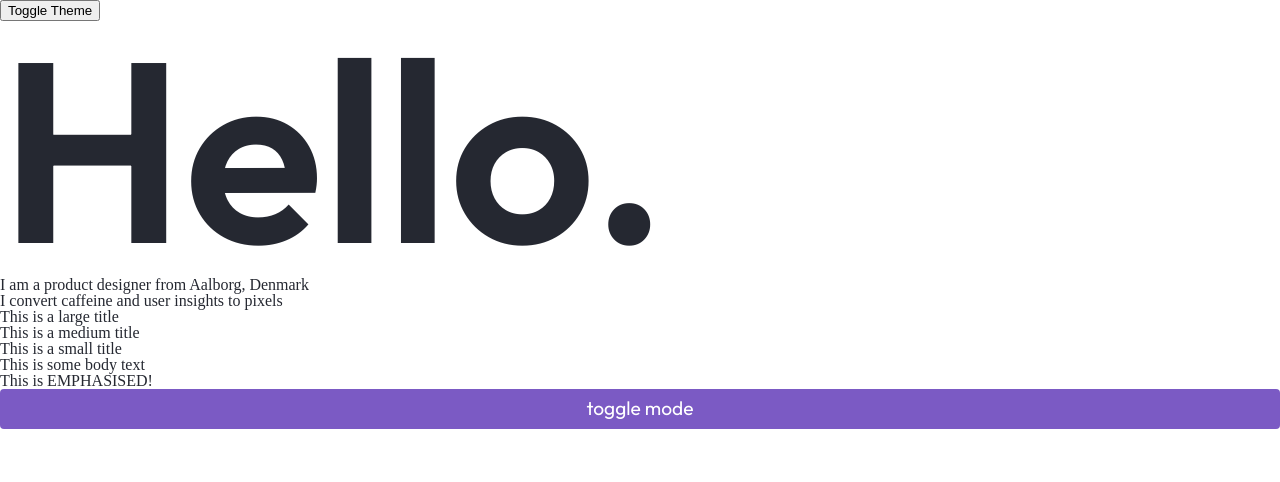
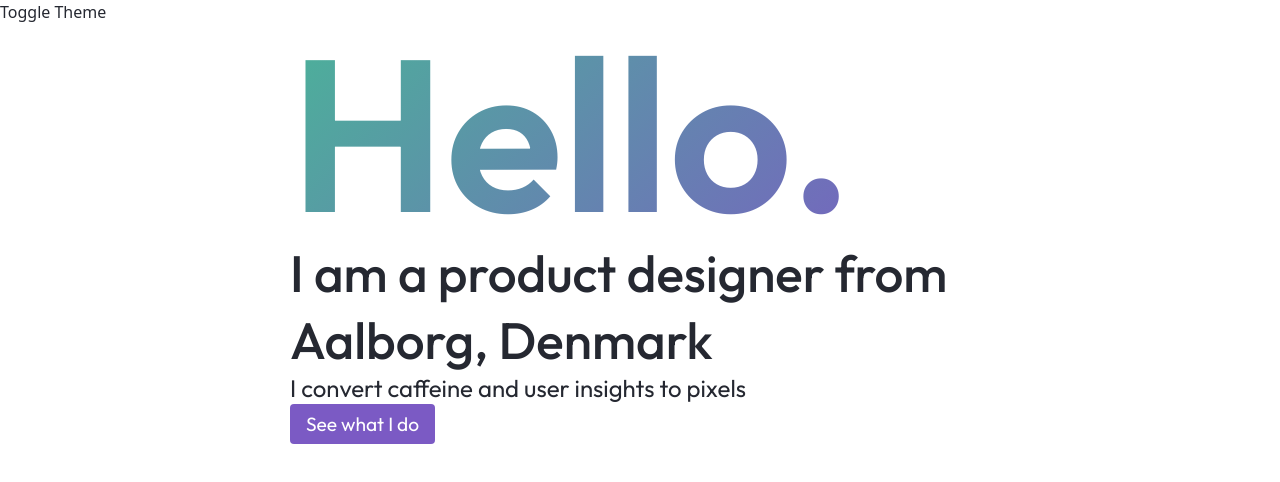
Before and after one commit to moarpie/2023-portfolio, a Svelte app: page / in a window 1280 px wide. Shown: the top 482 px of the page. Built offline with nearby package versions, Linux system fonts and the light colour scheme.

Commit message:
More theme stuff

```diff
--- a/index.html
+++ b/index.html
@@ -6,7 +6,7 @@
 
     <link rel="preconnect" href="https://fonts.googleapis.com">
 <link rel="preconnect" href="https://fonts.gstatic.com" crossorigin>
-<link href="https://fonts.googleapis.com/css2?family=Inter:wght@400;600&family=Outfit:wght@400;600&display=swap" rel="stylesheet">
+<link href="https://fonts.googleapis.com/css2?family=Inter:wght@400;600&family=Outfit:wght@300;400;500;600&display=swap" rel="stylesheet">
 
     <meta name="viewport" content="width=device-width, initial-scale=1.0" />
     <title>Portfolio!</title>
--- a/public/css/_dark-variables.css
+++ b/public/css/_dark-variables.css
@@ -1,6 +1,6 @@
 /**
  * Do not edit directly
- * Generated on Tue, 23 May 2023 12:54:53 GMT
+ * Generated on Tue, 23 May 2023 14:00:38 GMT
  */
 
 :root {
--- a/public/css/_light-variables.css
+++ b/public/css/_light-variables.css
@@ -1,6 +1,6 @@
 /**
  * Do not edit directly
- * Generated on Tue, 23 May 2023 12:54:53 GMT
+ * Generated on Tue, 23 May 2023 14:00:38 GMT
  */
 
 :root {
--- a/public/css/_variables.css
+++ b/public/css/_variables.css
@@ -1,6 +1,6 @@
 /**
  * Do not edit directly
- * Generated on Tue, 23 May 2023 12:54:53 GMT
+ * Generated on Tue, 23 May 2023 14:00:38 GMT
  */
 
 :root {
@@ -30,7 +30,7 @@
   --typo-jumbotron-font-family: Outfit;
   --typo-display-font-size: 4rem;
   --typo-display-line-height: 130%;
-  --typo-display-font-weight: 400;
+  --typo-display-font-weight: 500;
   --typo-display-font-family: Outfit;
   --typo-body-medium-bold-letter-spacing: 0;
   --typo-body-medium-bold-line-height: 130%;
--- a/src/App.svelte
+++ b/src/App.svelte
@@ -30,25 +30,16 @@
 		document.head.appendChild(linkTag);
 	});
 </script>
+<div class="circle"></div>
 <button class="toggle-button" on:click={toggleTheme}>
 	Toggle Theme
   </button>
 
 <Header/>
-<div class="container mx-auto">
-
-	<h1 class="mb-2">This is a large title</h1>
-	<h2 class="mb-2">This is a medium title</h2>
-	<h3 class="mb-2">This is a small title</h3>
-	<p class="mb-2">This is some body text</p>
-	<p class="mb-2 emphasis">This is EMPHASISED!</p>
-	<Button class="full-width mb-2" link="#" label="toggle mode"/>
-
-</div>
 
 <style global>
 
-@import "css/vars/_variables.css";
+@import "../public/css/_variables.css";
 /*MacOS font rendering hack*/
 body {
 	-webkit-font-smoothing: antialiased;
@@ -57,10 +48,73 @@ body {
 	background-color: var(--canvas-color);
 	color: var(--default-color);
 }
+
 .jumbotron {
-	font-family: var(--typo-jumbotron-font-family);
-	font-weight: var(--typo-jumbotron-font-weight);
-	font-size: var(--typo-jumbotron-font-size);
+  font-family: var(--typo-jumbotron-font-family);
+  font-weight: var(--typo-jumbotron-font-weight);
+  /* font-size: calc(var(--typo-jumbotron-font-size) * 0.9); */
+  font-size: clamp(1rem, 1.5rem + 15vw, var(--typo-jumbotron-font-size));
+  line-height: var(--typo-jumbotron-line-height);
+}
+@media (min-width: 768px) {
+  .jumbotron {
+    /* font-size: calc(var(--typo-jumbotron-font-size)*0.4); */
+  }
+
+
+}
+
+.display {
+  font-family: var(--typo-display-font-family);
+  font-weight: var(--typo-display-font-weight);
+  font-size: clamp(1rem, 1.2rem + 2.5vw, var(--typo-display-font-size));
+  /* font-size: var(--typo-display-font-size); */
+  line-height: var(--typo-display-line-height);
+}
+
+.title-large,
+.title-medium,
+.title-small {
+  font-family: var(--title-font-family);
+  font-weight: var(--title-font-weight);
+}
+
+.title-large {
+  font-size: var(--typo-title-large-font-size);
+  line-height: var(--typo-title-large-line-height);
+}
+
+.title-medium {
+  font-size: var(--typo-title-medium-font-size);
+  line-height: var(--typo-title-medium-line-height);
+}
+
+.title-small {
+  font-size: var(--typo-title-small-font-size);
+  line-height: var(--typo-title-small-line-height);
+}
+
+.subtitle-large,
+.subtitle-small {
+  font-family: var(--title-font-family);
+  font-weight: var(--title-font-weight);
+}
+
+.subtitle-large {
+  font-size: var(--typo-subtitle-large-font-size);
+  line-height: var(--typo-subtitle-large-line-height);
+}
+
+.subtitle-small {
+  font-size: var(--typo-subtitle-small-font-size);
+  line-height: var(--typo-subtitle-small-line-height);
+}
+
+p {
+  font-family: var(--body-font-family);
+  font-weight: var(--body-font-weight);
+  font-size: var(--typo-body-medium-bold-font-size);
+  line-height: var(--typo-body-medium-bold-line-height);
 }
 
 </style>
--- a/src/lib/Button.svelte
+++ b/src/lib/Button.svelte
@@ -11,8 +11,8 @@
 
 <a class="button {$$props.class}" on:click={handleClick} href="{link}">{label}</a>
 
-<style lang="scss">
-   @import "../css/vars/_variables.scss";
+<style>
+   /* @import "../css/vars/_variables.scss"; */
     /*strips all standard link styling*/
     a {
         all: unset;
@@ -23,31 +23,28 @@
         cursor: pointer;
 
     }
-
     .button {
         text-align: center;
         transition: background-color 300ms;
-        background: $button-background-color;
-        color: $button-label-color;
-        height: $button-height;
-        padding-left: $button-padding-x;
-        padding-right: $button-padding-x;
-        border-radius: $button-border-radius;
-        font-family: $button-label-font-family;
-        font-size: $button-label-font-size;
-        font-weight: $button-label-font-weight;
-        line-height: $button-label-line-height;
-        letter-spacing: $button-label-letter-spacing;
-
-        &:hover {
-            background: $button-background-color-hover;
-        }
-        &:active {
-            background: $button-background-color-active;
-        }
-        &:focus {
-            background: $button-background-color-focus;
-        }
+        background: var(--button-background-color);
+        color: var(--button-label-color);
+        height: var(--button-height);
+        padding-left: var(--button-padding-x);
+        padding-right: var(--button-padding-x);
+        border-radius: var(--button-border-radius);
+        font-family: var(--button-label-font-family);
+        font-size: var(--button-label-font-size);
+        line-height: var(--button-label-line-height);
+        letter-spacing: var(--button-label-letter-spacing);
+    }
+    .button:hover {
+        background: var(--button-background-color-hover);
+    }
+    .button:active {
+        background: var(--button-background-color-active);
+    }
+    .button:focus {
+        background: var(--button-background-color-focus);
     }
     .full-width {
             width: 100%;
--- a/src/lib/Header.svelte
+++ b/src/lib/Header.svelte
@@ -1,23 +1,38 @@
 <script>
-
+    import Button from "./Button.svelte";
 </script>
 
 <div class="header">
-    <div class="text-center">
+    <div class="text-center mt-16">
         <div class="jumbotron">Hello.</div>
 
     </div>
-    <div class="text-center title">
+    <div class="text-center title mb-4">
         <h1 class="display">I am a product designer from Aalborg, Denmark</h1>
     </div>
-    <div class="text-center title">
+    <div class="text-center title mb-8">
         <h1 class="subtitle-large">I convert caffeine and user insights to pixels</h1>
+    </div>
+    <div class="text-center">
+        <Button label="See what I do" link="#"/>
     </div>
 </div>
 
 
 <style lang="scss">
-
+    .header {
+        max-width: 700px;
+        margin: 0 auto;
+    }
+.jumbotron {
+    background-color: var(--interactive-color);
+    background-image: var(--primary-gradient);
+    background-size: 100%;
+    -webkit-background-clip: text;
+    -moz-background-clip: text;
+    -webkit-text-fill-color: transparent;
+    -moz-text-fill-color: transparent;
+}
 // @import "../css/_global.scss";
 //     .header {
 
--- a/src/main.js
+++ b/src/main.js
@@ -1,5 +1,4 @@
-import './css/reset.css'
-//import './css/_global.scss'
+import './css/_global.scss'
 import App from './App.svelte'
 
 const app = new App({
--- a/tokens/tokens.json
+++ b/tokens/tokens.json
@@ -290,7 +290,7 @@
       "display": {
         "value": {
           "fontFamily": "{font.primary}",
-          "fontWeight": "400",
+          "fontWeight": "500",
           "lineHeight": "130%",
           "fontSize": "4rem"
         },
```
